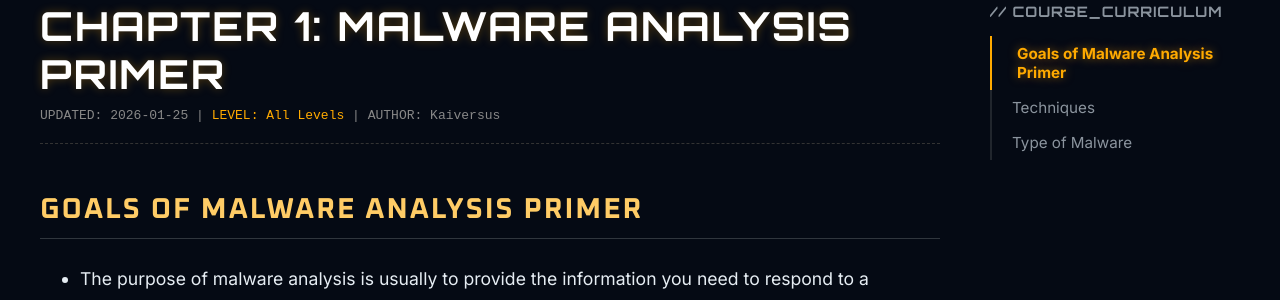
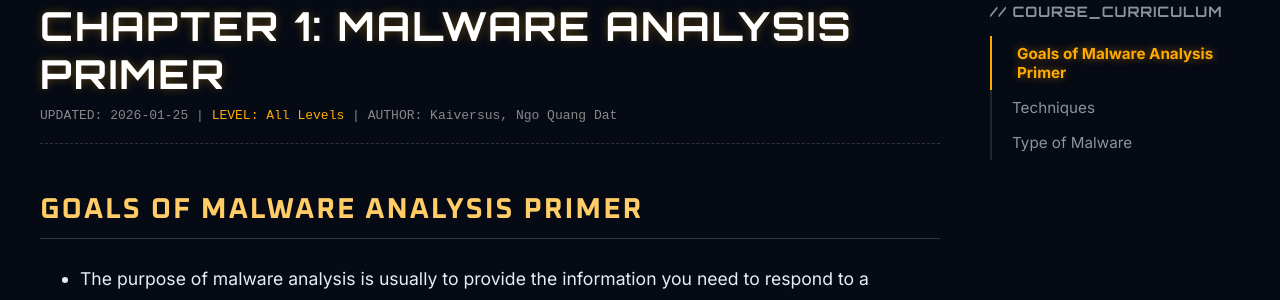
Before and after one commit to kaiversus/kaiversus.github.io, a Jekyll site: the page built from _courses/malware/chapter_1.md, in a window 1280 px wide and 900 px high. Shown: the part 137-437 px from the top of the window. Built offline with Jekyll 4.4.1, drawn with Linux system fonts in a browser that asks for light colours; some web fonts are replaced.

Commit message:
Update chapter_1.md

```diff
--- a/_courses/malware/chapter_1.md
+++ b/_courses/malware/chapter_1.md
@@ -3,6 +3,7 @@ layout: course
 title: "Chapter 1: Malware Analysis Primer"
 category: Malware
 description: "Goals of Malware Analysis Primer, techniques, types of malware"
+author: Kaiversus, Ngo Quang Dat
 ---
 ## Goals of Malware Analysis Primer
 - The purpose of malware analysis is usually to provide the information you need to respond to a network intrusion.
```
